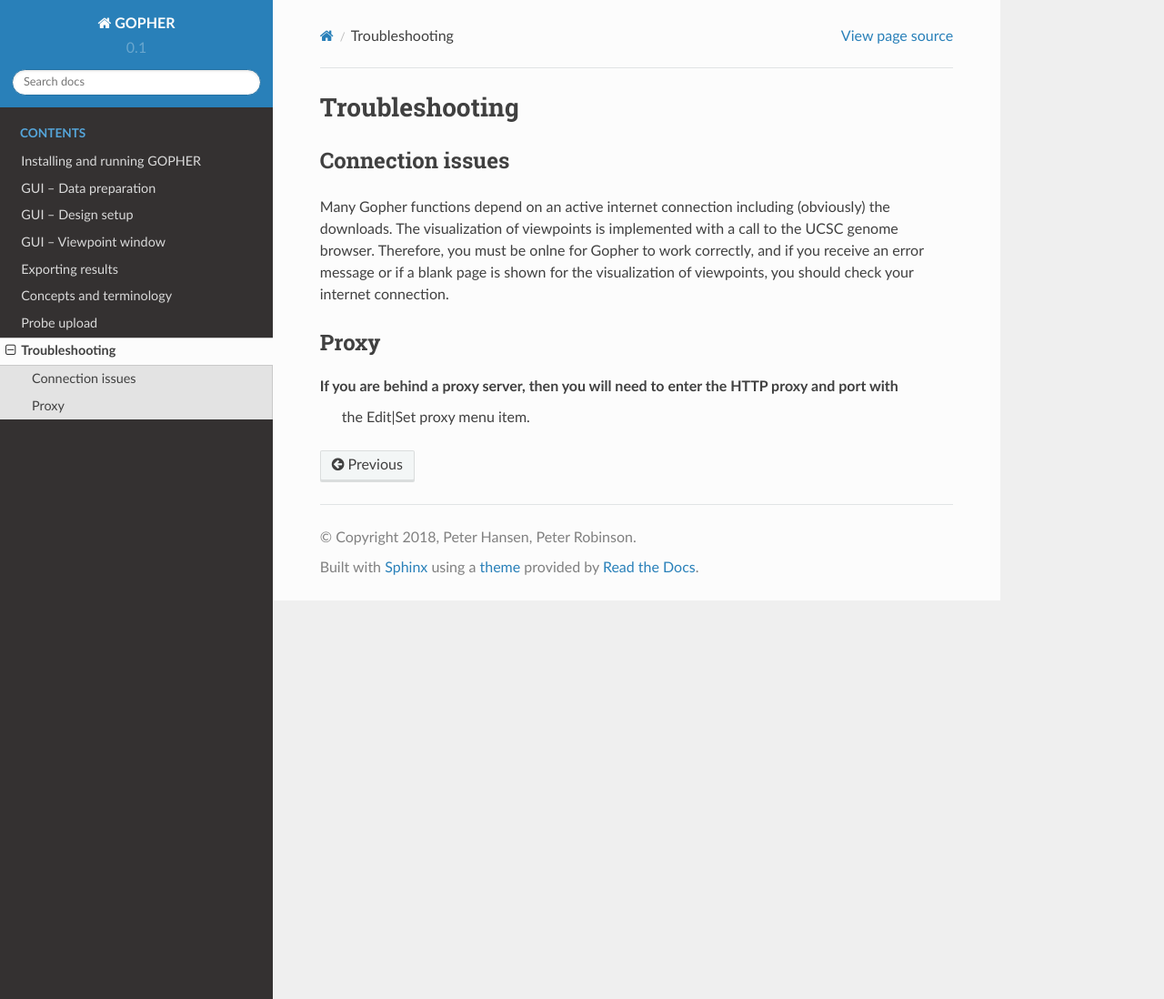
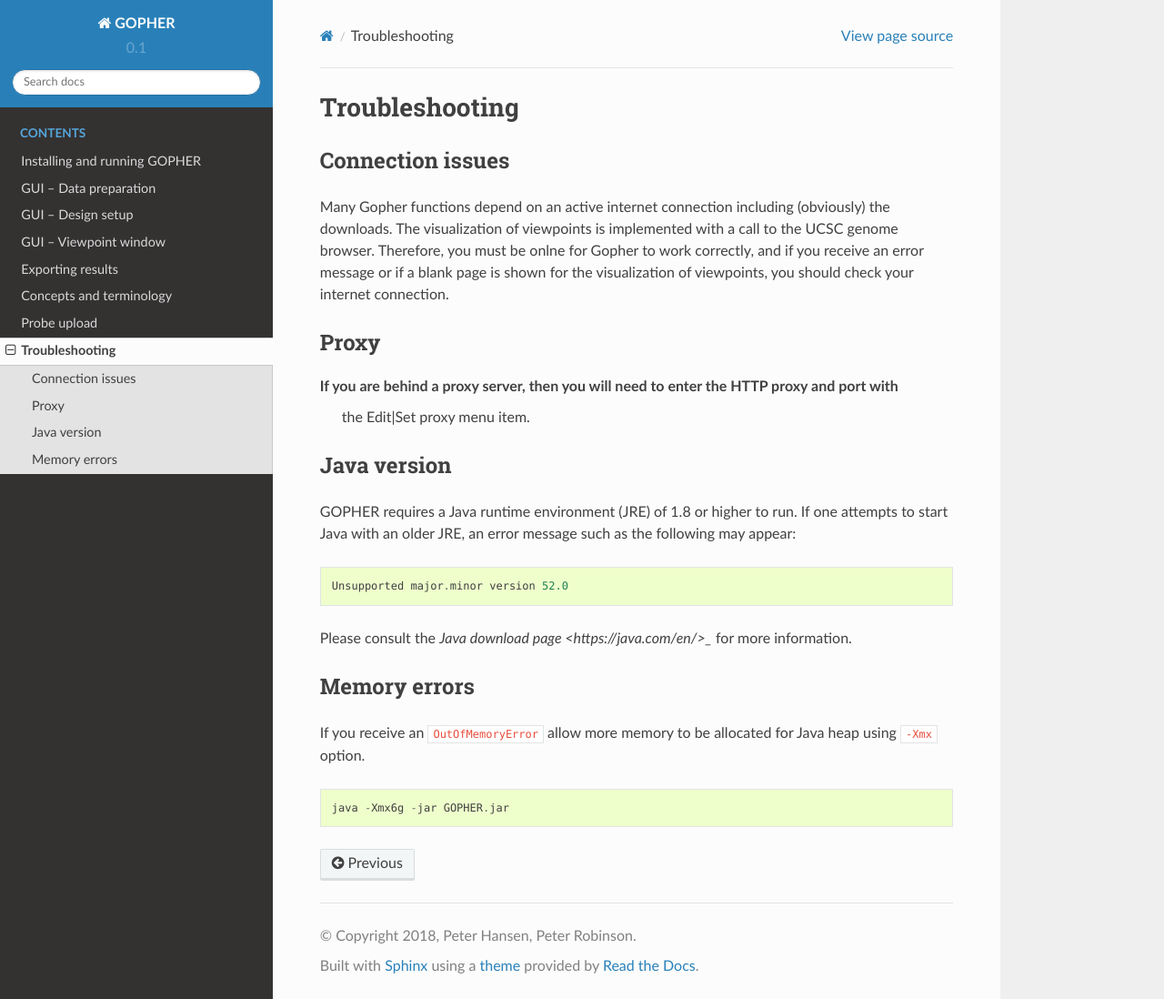
Before and after one commit to TheJacksonLaboratory/Gopher, a Sphinx documentation site: the page built from docs/08_troubleshooting.rst, in a window 1280 px wide and 1098 px high. Shown: the whole window at 91% size. Built offline with Sphinx 7.4.7 and the Read the Docs theme 2.0.0, drawn with Linux system fonts in a browser that asks for light colours.

Commit message:
adding documentation

```diff
--- a/docs/01_installation.rst
+++ b/docs/01_installation.rst
@@ -23,7 +23,7 @@
 
   $ java -jar GOPHER.jar
 
-**Note:** if you receive an ``OutOfMemoryError`` allow more memory to be allocated for Java heap using ``-Xmx`` option (e.g. ``java -Xmx6g -jar GOPHER.jar``)
+**Note:** if you receive an ``OutOfMemoryError`` allow more memory to be allocated for Java heap using ``-Xmx`` option (e.g. ``java -Xmx6g -jar GOPHER.jar``).
 
 ~~~~~~~~~~~~~~~~~~~~~~~~~~~
 Building GOPHER from source
--- a/docs/08_troubleshooting.rst
+++ b/docs/08_troubleshooting.rst
@@ -16,3 +16,20 @@
 ~~~~~
 If you are behind a proxy server, then you will need to enter the HTTP proxy and port with
  the Edit|Set proxy menu item.
+
+~~~~~~~~~~~~
+Java version
+~~~~~~~~~~~~
+GOPHER requires a Java runtime environment (JRE) of 1.8 or higher to run. If one attempts to start Java with an
+older JRE, an error message such as the following may appear: ::
+
+    Unsupported major.minor version 52.0
+
+Please consult the `Java download page <https://java.com/en/>_` for more information.
+
+~~~~~~~~~~~~~
+Memory errors
+~~~~~~~~~~~~~
+If you receive an ``OutOfMemoryError`` allow more memory to be allocated for Java heap using ``-Xmx`` option. ::
+
+    java -Xmx6g -jar GOPHER.jar
--- a/pom.xml
+++ b/pom.xml
@@ -5,7 +5,7 @@
 
     <groupId>gopher</groupId>
     <artifactId>GopherGui</artifactId>
-    <version>0.4.7</version>
+    <version>0.4.8</version>
     <packaging>jar</packaging>
 
     <name>gopher</name>
```
